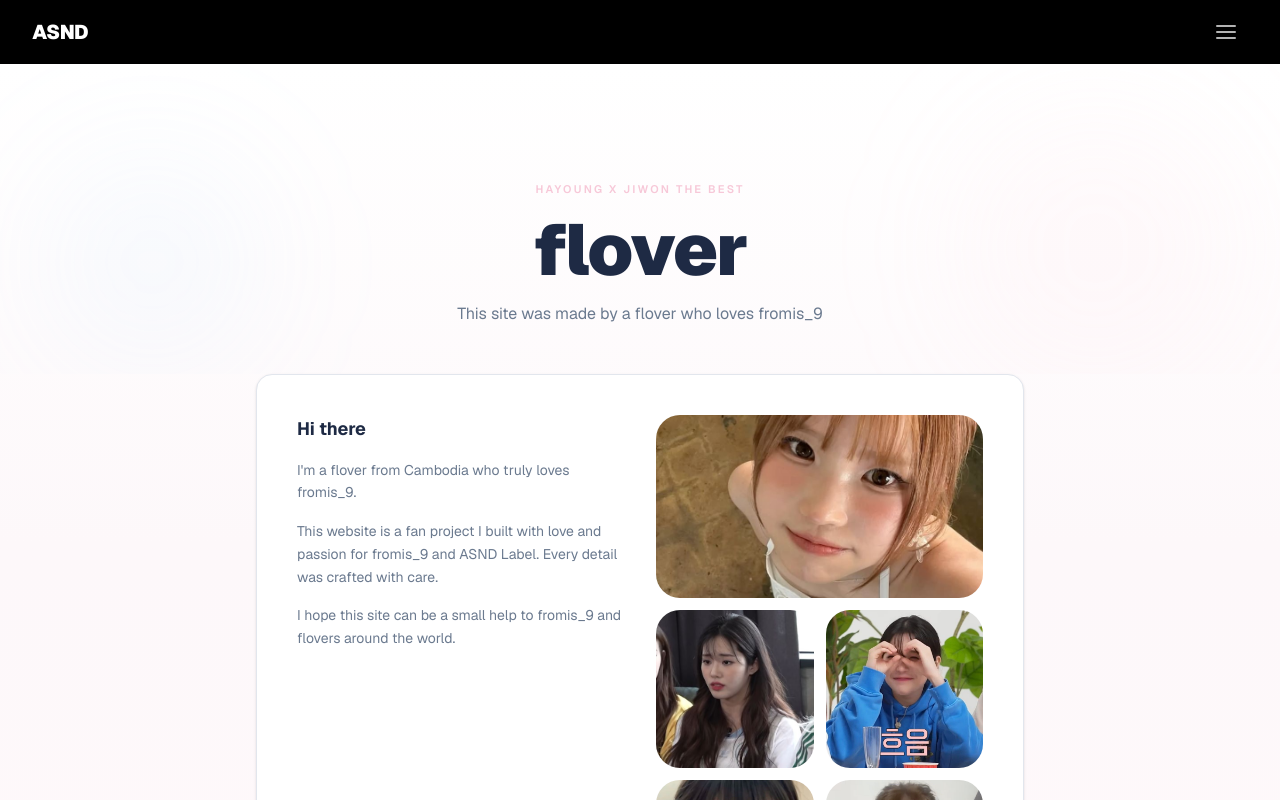
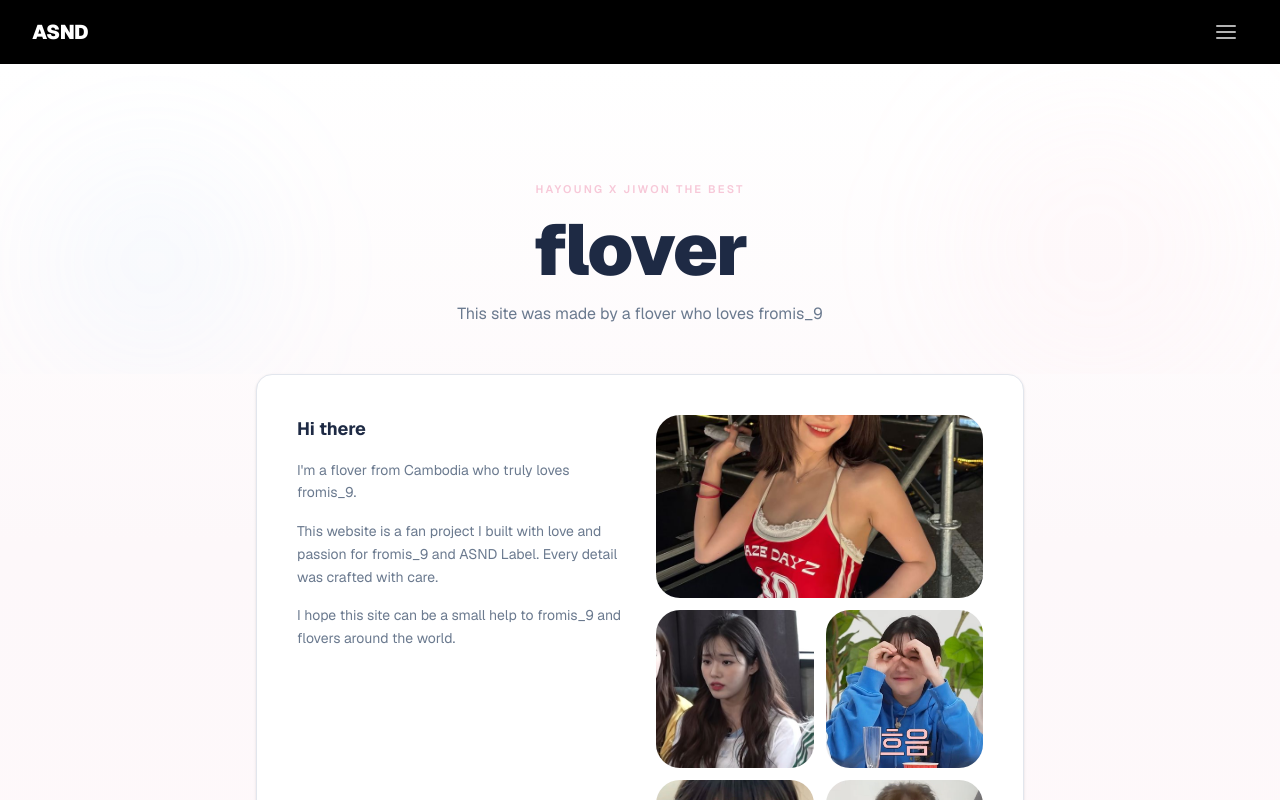
Before and after one commit to longneng3939/ASND, a Next.js app: page /creator in a window 1280 px wide. Shown: the top 800 px of the page. Built offline with nearby package versions, Linux system fonts and the light colour scheme.

Commit message:
change hayoung pic

```diff
--- a/src/app/creator/page.tsx
+++ b/src/app/creator/page.tsx
@@ -10,7 +10,7 @@ const heartMessages = [
 ];
 
 const gallery = [
-  "/images/Me.jpg",
+  "/images/Hayoungmr.jpg",
   "/images/jiwonme.jpg",
   "/images/jiheonme.jpg",
   "/images/chaeyoungme.jpg",
```
Also changed, not shown: public/images/Hayoungmr.jpg (added).
